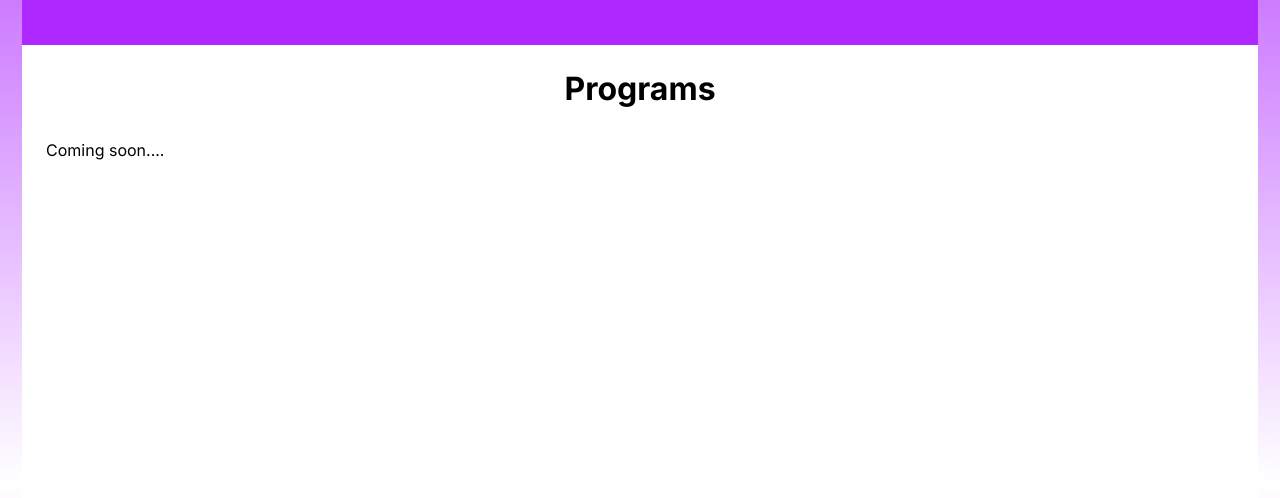
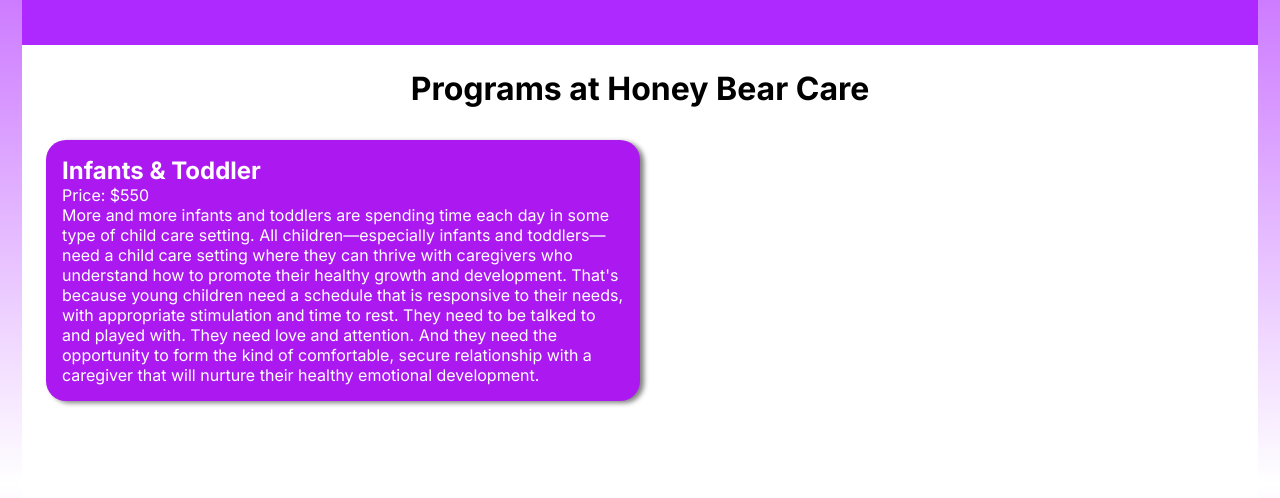
Before and after one commit to CleanInstall/honeybearcare, a plain HTML site: page pages/programs.html in a window 1280 px wide. Shown: the part 302-800 px from the top of the page. Drawn offline with Linux system fonts and the light colour scheme.

Commit message:
Program price demo

```diff
--- a/pages/programs.html
+++ b/pages/programs.html
@@ -50,8 +50,17 @@
 
 
          <div class="page_content">
-            <h1 class="page_heading">Programs</h1>
-            <p>Coming soon....</p>
+            <h1 class="page_heading">Programs at Honey Bear Care</h1>
+
+            <div class="program_cards">
+               <div class="program_card">
+                  <h2>Infants & Toddler</h2>
+                  <p>Price: $550</p>
+                  <p>
+                     More and more infants and toddlers are spending time each day in some type of child care setting. All children—especially infants and toddlers—need a child care setting where they can thrive with caregivers who understand how to promote their healthy growth and development. That's because young children need a schedule that is responsive to their needs, with appropriate stimulation and time to rest. They need to be talked to and played with. They need love and attention. And they need the opportunity to form the kind of comfortable, secure relationship with a caregiver that will nurture their healthy emotional development.
+                  </p>
+               </div>
+            </div>
          </div>
 
 
--- a/styles.scss
+++ b/styles.scss
@@ -595,3 +595,12 @@
    margin-bottom: 1em;
    text-align: center;
 }
+
+.program_card {
+   background-color: #ac19f0;
+   color: white;
+   padding: 1em;
+   max-width: 50%;
+   border-radius: 20px;
+   box-shadow: 4px 2px 5px grey;
+}
```
Also changed, not shown: styles.css, 1 other file.
